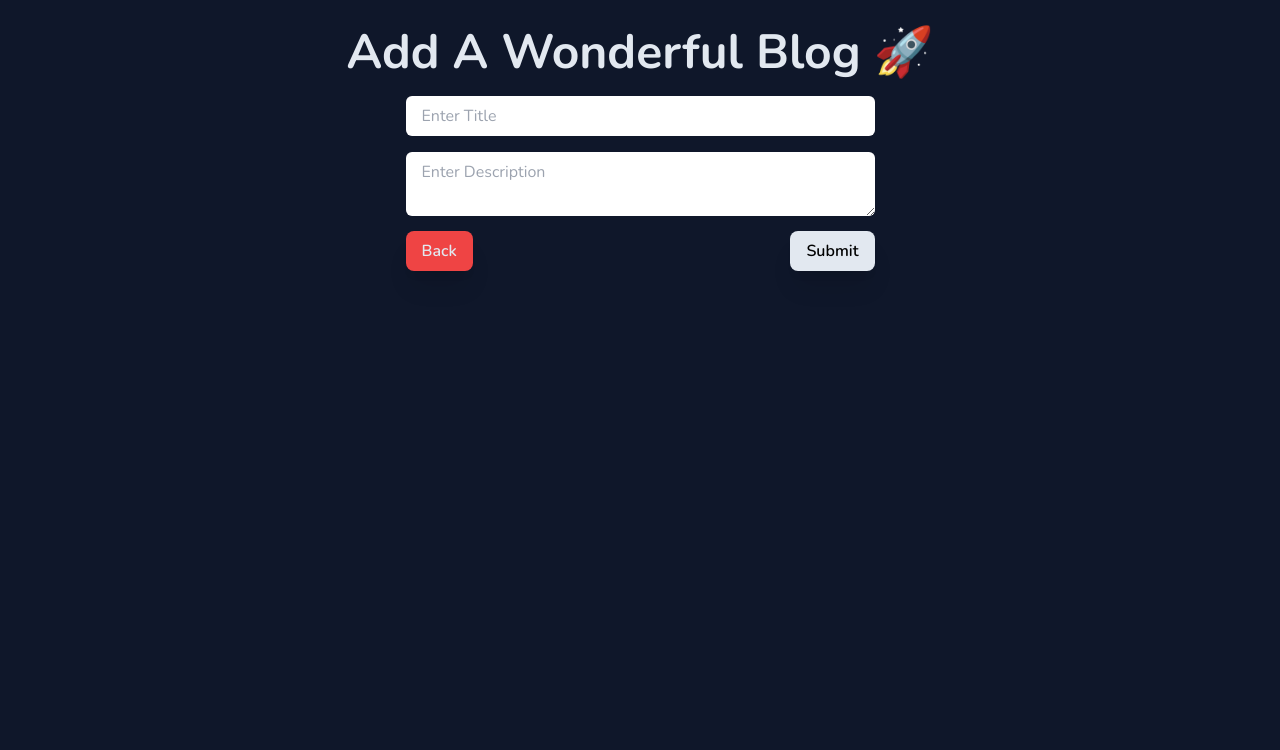
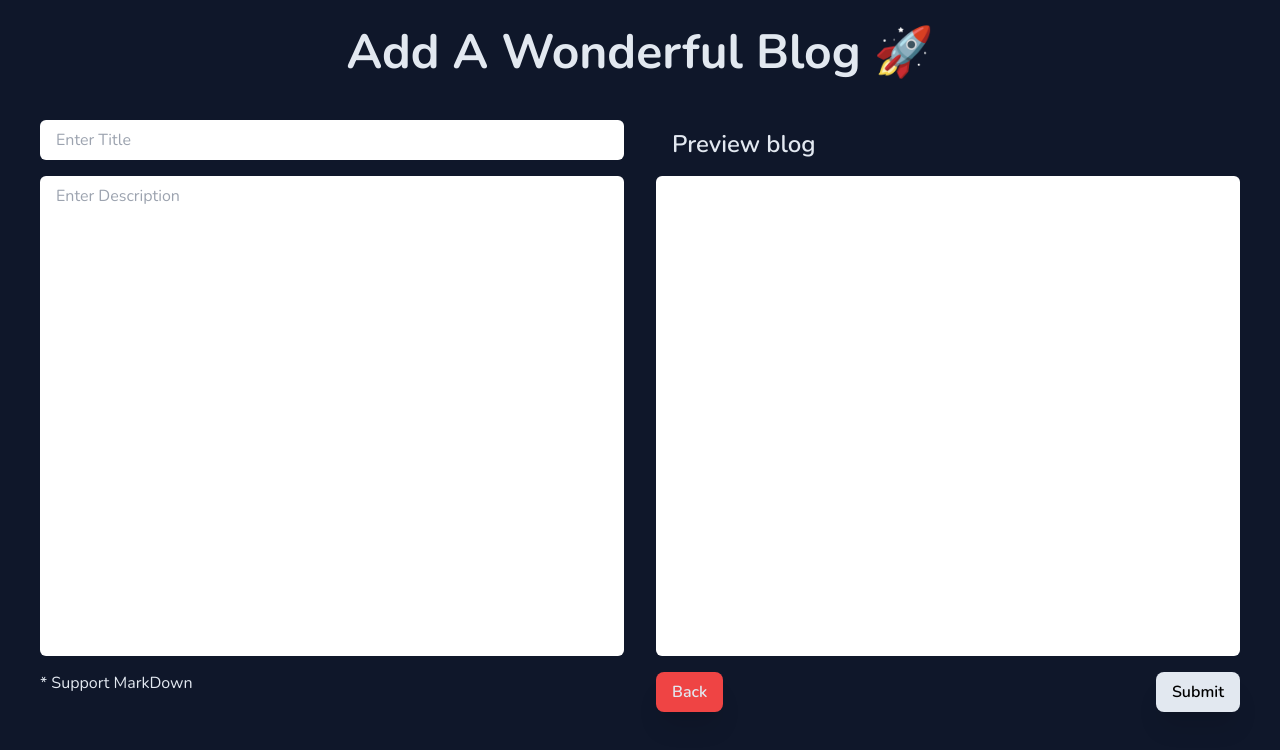
Before and after one commit to Boboiboy181/nextjs-blog, a Next.js app: page /blog/add in a window 1280 px wide. Shown: the top 750 px of the page. Built offline with nearby package versions, Linux system fonts and the light colour scheme.

Commit message:
adding markdown editing for the blog app

```diff
--- a/package.json
+++ b/package.json
@@ -24,6 +24,7 @@
     "react-dom": "18.2.0",
     "react-hot-toast": "^2.4.1",
     "react-markdown": "^8.0.7",
+    "rehype-highlight": "^6.0.0",
     "sass": "^1.65.1",
     "swr": "^2.2.1",
     "tailwindcss": "3.3.3",
--- a/src/app/blog/add/page.tsx
+++ b/src/app/blog/add/page.tsx
@@ -1,23 +1,35 @@
 'use client';
 
-import { Fragment, useRef } from 'react';
+import React, { Fragment, useState } from 'react';
 import { toast, Toaster } from 'react-hot-toast';
 import { useRouter } from 'next/navigation';
 import { BlogDto, addBlog } from '@/app/api-service/blog.service';
 import Form from '@/app/component/form.component';
 
+const defaultFormValues = {
+  title: '',
+  description: '',
+};
+
 const AddBlog = () => {
   const router = useRouter();
-  const titleRef = useRef<HTMLInputElement | null>(null);
-  const descriptionRef = useRef<HTMLTextAreaElement | null>(null);
+  const [formValues, setFormValues] = useState(defaultFormValues);
 
-  const handleSubmit = async (e: any): Promise<void> => {
-    e.preventDefault();
-    if (titleRef.current && descriptionRef.current) {
+  const handleChange = (
+    event:
+      | React.ChangeEvent<HTMLInputElement>
+      | React.ChangeEvent<HTMLTextAreaElement>,
+  ) => {
+    const value = event.target.value;
+    setFormValues({ ...formValues, [event.target.name]: value });
+  };
+
+  const handleSubmit = async () => {
+    if (formValues.title && formValues.description) {
       toast.loading('Sending Request 🚀', { id: '1' });
       const addBlogDto: BlogDto = {
-        title: titleRef.current.value,
-        description: descriptionRef.current.value,
+        title: formValues.title,
+        description: formValues.description,
       };
       await addBlog(addBlogDto);
       toast.success('Blog Posted Successfully', { id: '1' });
@@ -31,8 +43,9 @@ const AddBlog = () => {
       <Form
         title="Add A Wonderful Blog 🚀"
         handleSubmit={handleSubmit}
-        titleRef={titleRef}
-        descriptionRef={descriptionRef}
+        handleChange={handleChange}
+        titleValue={formValues.title}
+        descriptionValue={formValues.description}
       />
     </Fragment>
   );
--- a/src/app/blog/detail/[id]/page.tsx
+++ b/src/app/blog/detail/[id]/page.tsx
@@ -5,6 +5,7 @@ import { Blog } from '@/types/blog.type';
 import Link from 'next/link';
 import { Fragment, useEffect } from 'react';
 import { Toaster, toast } from 'react-hot-toast';
+import { ReactMarkdown } from 'react-markdown/lib/react-markdown';
 import useSWR from 'swr';
 
 type BlogDetailParams = {
@@ -47,7 +48,7 @@ const BlogDetail = ({ params }: BlogDetailParams) => {
         </Link>
         <div
           className={`text-slate-200 flex flex-col absolute top-[20%] left-[50%]
-          translate-x-[-50%] space-y-10`}
+          translate-x-[-50%] space-y-10 w-[80%]`}
         >
           {data && (
             <Fragment>
@@ -57,7 +58,7 @@ const BlogDetail = ({ params }: BlogDetailParams) => {
                   {new Date(blog.date).toDateString()}
                 </p>
               </div>
-              <p className={'text-justify'}>{blog.description}</p>
+              <ReactMarkdown className={'text-justify'}>{blog.description}</ReactMarkdown>
             </Fragment>
           )}
         </div>
--- a/src/app/blog/edit/[id]/page.tsx
+++ b/src/app/blog/edit/[id]/page.tsx
@@ -2,7 +2,7 @@
 
 import useSWR from 'swr';
 import { useRouter } from 'next/navigation';
-import { Fragment, useEffect, useRef } from 'react';
+import { Fragment, useEffect, useState } from 'react';
 import { Toaster, toast } from 'react-hot-toast';
 import {
   BlogDto,
@@ -17,10 +17,23 @@ type EditBlogParams = {
   };
 };
 
+const defaultFormValues = {
+  title: '',
+  description: '',
+};
+
 const EditBlog = ({ params }: EditBlogParams) => {
   const router = useRouter();
-  const titleRef = useRef<HTMLInputElement | null>(null);
-  const descriptionRef = useRef<HTMLTextAreaElement | null>(null);
+  const [formValues, setFormValues] = useState(defaultFormValues);
+
+  const handleChange = (
+    event:
+      | React.ChangeEvent<HTMLInputElement>
+      | React.ChangeEvent<HTMLTextAreaElement>,
+  ) => {
+    const value = event.target.value;
+    setFormValues({ ...formValues, [event.target.name]: value });
+  };
 
   const { data } = useSWR(params.id ? `${params.id}` : null, getBlogByID, {
     refreshInterval(latestData) {
@@ -30,24 +43,26 @@ const EditBlog = ({ params }: EditBlogParams) => {
         return 0;
       }
     },
+    revalidateOnFocus: false,
   });
 
   useEffect(() => {
     toast.loading('Loading Blog 🚀', { id: '1' });
-    if (data && titleRef.current && descriptionRef.current) {
-      titleRef.current.value = data.post.title;
-      descriptionRef.current.value = data.post.description;
+    if (data) {
+      setFormValues({
+        title: data.post.title,
+        description: data.post.description,
+      });
       toast.success('Blog Loaded Successfully', { id: '1' });
     }
   }, [data]);
 
-  const handleSubmit = async (e: any) => {
-    e.preventDefault();
-    if (titleRef.current && descriptionRef.current) {
+  const handleSubmit = async () => {
+    if (formValues.title && formValues.description) {
       toast.loading('Sending Request 🚀', { id: '1' });
       const updateBlogDto: BlogDto = {
-        title: titleRef.current.value,
-        description: descriptionRef.current.value,
+        title: formValues.title,
+        description: formValues.description,
       };
       await updateBlog(params.id, updateBlogDto);
       toast.success('Blog Posted Successfully', { id: '1' });
@@ -60,9 +75,10 @@ const EditBlog = ({ params }: EditBlogParams) => {
       <Toaster />
       <Form
         title="Edit A Wonderful Blog 🚀"
+        titleValue={formValues.title}
+        descriptionValue={formValues.description}
         handleSubmit={handleSubmit}
-        titleRef={titleRef}
-        descriptionRef={descriptionRef}
+        handleChange={handleChange}
       />
     </Fragment>
   );
--- a/src/app/component/blog-item.component.tsx
+++ b/src/app/component/blog-item.component.tsx
@@ -39,7 +39,7 @@ const BlogItem = ({ blog, handleDelete }: BlogItemProps) => {
             </blockquote>
           </div>
           <div className={'mr-auto my-1 line-clamp-1 w-full'}>
-            <h2 className="w-[90%]">{blog.description}</h2>
+            <p className="w-[90%]">{blog.description}</p>
           </div>
         </div>
         <button
--- a/src/app/component/form-button.component.tsx
+++ b/src/app/component/form-button.component.tsx
@@ -1,10 +1,12 @@
+import React from 'react';
+
 type FormButtonProps = {
-  text: string;
   buttonType: 'submit' | 'button';
+  children: React.ReactNode;
   onClick?: () => void;
 };
 
-const FormButton = ({ text, buttonType, onClick }: FormButtonProps) => {
+const FormButton = ({ buttonType, children, onClick }: FormButtonProps) => {
   const submitTypeStyles = `font-semibold px-4 py-2 shadow-xl bg-slate-200 rounded-lg
     m-auto hover:bg-slate-100 xs:w-4/5 md:w-full lg:w-fit lg:m-0`;
   const backTypeStyles = `font-semibold text-slate-200 mt-3 px-4 py-2 shadow-xl bg-red-500
@@ -16,7 +18,7 @@ const FormButton = ({ text, buttonType, onClick }: FormButtonProps) => {
       type={buttonType}
       onClick={onClick}
     >
-      {text}
+      {children}
     </button>
   );
 };
--- a/src/app/component/form.component.tsx
+++ b/src/app/component/form.component.tsx
@@ -1,48 +1,103 @@
-import { MutableRefObject } from 'react';
-
 import FormButton from './form-button.component';
 import Link from 'next/link';
+import ReactMarkdown from 'react-markdown';
+import rehypeHighlight from 'rehype-highlight/lib';
 
 type FormProps = {
   title: string;
-  titleRef: MutableRefObject<HTMLInputElement | null>;
-  descriptionRef: MutableRefObject<HTMLTextAreaElement | null>;
-  handleSubmit: (e: any) => void;
+  titleValue: string;
+  descriptionValue: string;
+  handleSubmit: () => void;
+  handleChange: (
+    event:
+      | React.ChangeEvent<HTMLInputElement>
+      | React.ChangeEvent<HTMLTextAreaElement>,
+  ) => void;
 };
 
-const Form = ({ title, titleRef, descriptionRef, handleSubmit }: FormProps) => {
+const Form = ({
+  title,
+  titleValue,
+  descriptionValue,
+  handleSubmit,
+  handleChange,
+}: FormProps) => {
   return (
-    <div className={'w-full m-auto flex my-4'}>
-      <div className={'flex flex-col justify-center items-center m-auto'}>
+    <div className={'w-screen m-auto flex my-4 relative'}>
+      <div
+        className={'flex flex-col justify-center items-center m-auto w-full'}
+      >
         <p className={'xs:text-3xl md:text-5xl text-slate-200 font-bold p-3'}>
           {title}
         </p>
-
-        <form onSubmit={handleSubmit} className={'xs:text-center md:text-left'}>
+        <div
+          className={
+            'flex w-full p-10 py-6 lg:space-x-8 h-full xs:flex-col lg:flex-row justify-center xs:items-center lg:items-start'
+          }
+        >
+          <form
+            className={
+              'xs:text-left md:text-left lg:w-[50%] h-full xs:w-[100%]'
+            }
+          >
             <input
-            ref={titleRef}
+              value={titleValue}
+              type="text"
+              name="title"
               placeholder="Enter Title"
-            type="text"
-            className={'rounded-md px-4 xs:w-4/5 md:w-full py-2 my-2 '}
+              className={'rounded-md px-4 w-full py-2 my-2 outline-none'}
               required
+              onChange={handleChange}
+              autoFocus
+              maxLength={50}
             />
             <textarea
-            ref={descriptionRef}
+              value={descriptionValue}
+              name="description"
               placeholder="Enter Description"
-            className={'rounded-md px-4 py-2 xs:w-4/5 md:w-full my-2'}
+              className={
+                'rounded-md px-4 py-2 w-full my-2 h-[30rem] resize-none outline-none'
+              }
               required
+              onChange={handleChange}
             ></textarea>
+            <span className={'text-slate-200 sm:text-xs lg:text-base'}>
+              * Support MarkDown
+            </span>
+          </form>
+          <div className={'flex flex-col lg:w-[50%] xs:w-[100%]'}>
+            <div className="text-slate-200 rounded-md lg:px-4 w-full py-2 my-2 h-10">
+              <p className={'font-semibold text-2xl'}>
+                {!titleValue ? 'Preview blog' : titleValue}
+              </p>
+            </div>
             <div
               className={
-              'flex xs:flex-col sm:flex-row md:flex-row-reverse justify-between items-center'
+                'bg-white rounded-md px-4 py-2 w-full my-2 h-[30rem] overflow-scroll break-words'
               }
             >
-            <FormButton text={'Submit'} buttonType="submit" />
-            <Link href={'/'} className={'w-full'}>
-              <FormButton text={'Back'} buttonType="button" />
+              <ReactMarkdown rehypePlugins={[rehypeHighlight]}>
+                {descriptionValue}
+              </ReactMarkdown>
+            </div>
+            <div
+              className={
+                'flex xs:flex-col sm:flex-row md:flex-row-reverse justify-between items-center mt-2 w-full'
+              }
+            >
+              <FormButton buttonType="submit" onClick={handleSubmit}>
+                Submit
+              </FormButton>
+              <Link
+                href={'/'}
+                className={`font-semibold text-slate-200 mt-3 px-4 py-2 shadow-xl bg-red-500
+    rounded-lg m-auto hover:bg-red-400 xs:w-4/5 md:w-full lg:w-fit lg:m-0 text-center`}
+              >
+                Back
               </Link>
             </div>
-        </form>
+          </div>
+        </div>
       </div>
     </div>
   );
--- a/src/app/globals.scss
+++ b/src/app/globals.scss
@@ -3,6 +3,43 @@
 @tailwind utilities;
 
 @layer base {
+  h1 {
+    @apply text-4xl font-bold;
+  }
+
+  h2 {
+    @apply text-3xl font-bold;
+  }
+
+  h3 {
+    @apply text-2xl font-bold;
+  }
+
+  h4 {
+    @apply text-xl font-bold;
+  }
+
+  h5 {
+    @apply text-lg font-bold;
+  }
+
+  h6 {
+    @apply text-base font-bold;
+  }
+
+  code {
+    @apply bg-slate-200 text-blue-500 rounded px-2 py-1;
+  }
+
+  pre {
+    @apply bg-slate-200 text-red-500 rounded px-2 py-1;
+  }
+
+  ul {
+    @apply list-disc list-inside;
+  }
+}
+
 body {
   @apply bg-slate-900;
 }
@@ -16,4 +53,3 @@
   bottom: -100px !important;
   opacity: 0;
 }
-}
```
Also changed, not shown: 1 other file (tests, documents, lock files or other folders). Lines whose indentation alone changed are shown as unchanged.
